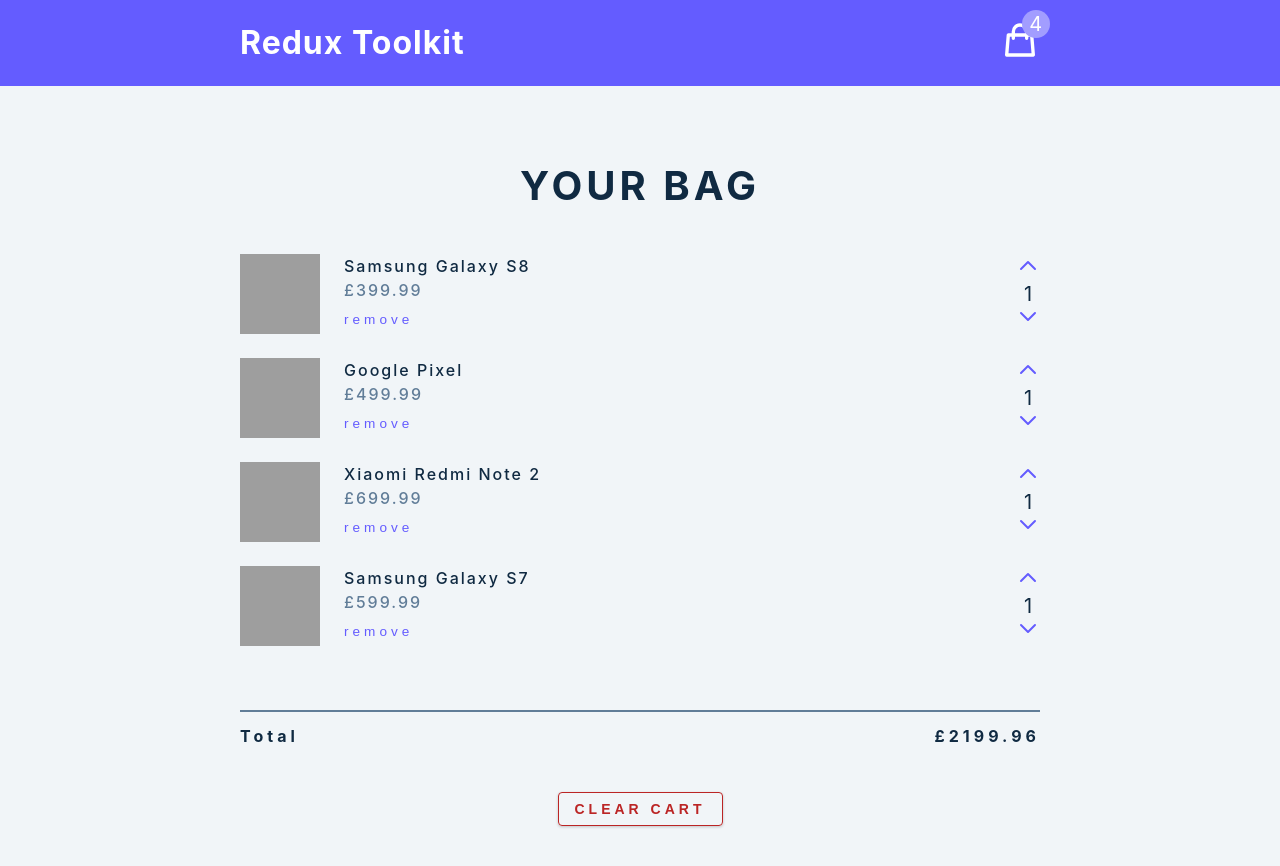
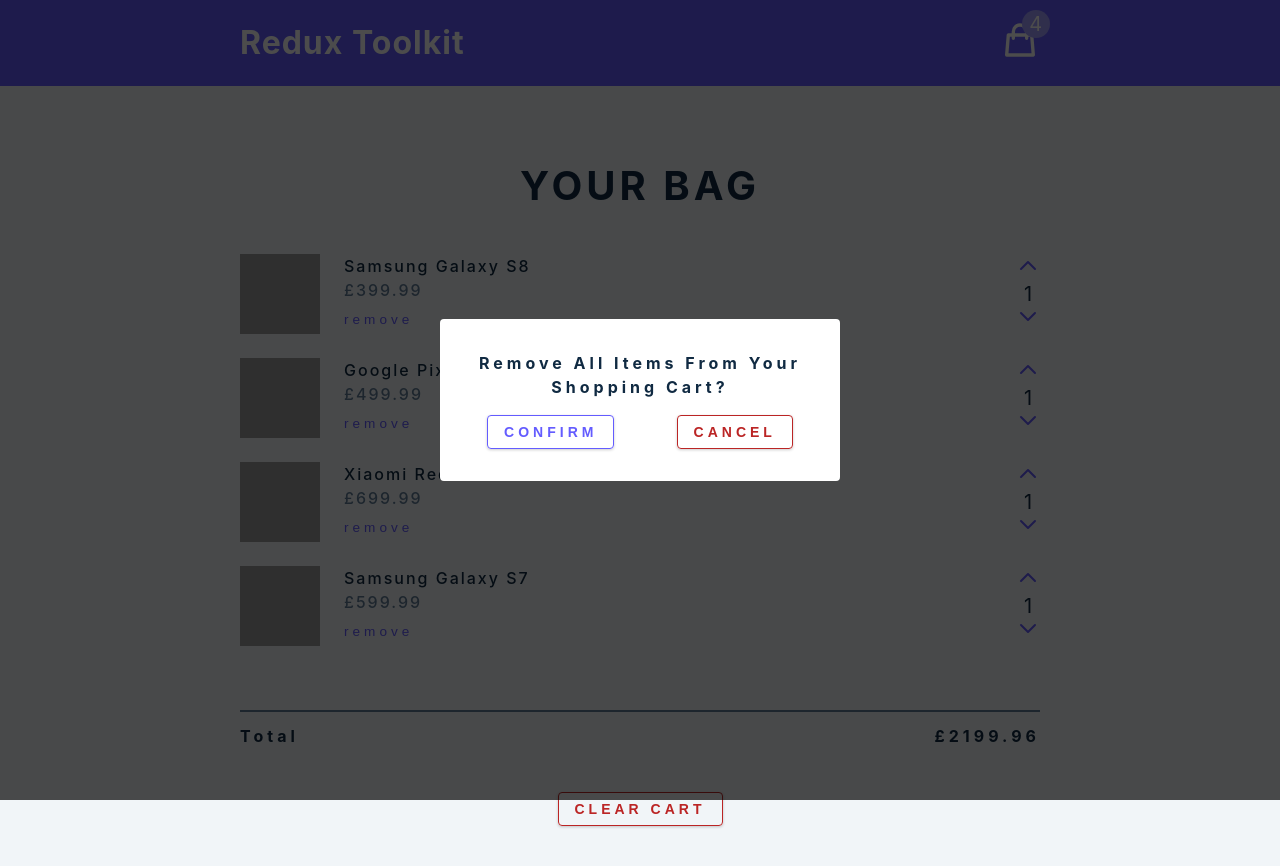
Before and after one commit to AnaraB/cart_feature, a React (Vite) app: page / in a window 1280 px wide. Built offline with nearby package versions, Linux system fonts and the light colour scheme; grey boxes are pictures that could not be loaded.

Commit message:
modal set up

```diff
--- a/src/App.jsx
+++ b/src/App.jsx
@@ -1,4 +1,5 @@
 import Navbar from './components/Navbar';
+import Modal from './components/Modal';
 import CartContainer from './components/CartContainer';
 import { calculateTotals } from './features/cart/cartSlice';
 import { useDispatch, useSelector } from 'react-redux';
@@ -17,6 +18,7 @@
     <main>
        <Navbar/>
        <CartContainer/>
+       <Modal />
     </main>
 
   )
--- /dev/null
+++ b/src/components/Modal.jsx
@@ -0,0 +1,18 @@
+
+
+const Modal = () => {
+  return(
+    <aside className="modal-container">
+      <div className="modal">
+        <h4>Remove all items from your shopping cart?</h4>
+        <div className="btn-container">
+          <button type="button" className="btn confirm-btn">confirm</button>
+          <button type="button" className="btn clear-btn">cancel</button>
+        </div>
+      </div>
+    </aside>
+
+  )
+}
+
+export default Modal;
```
